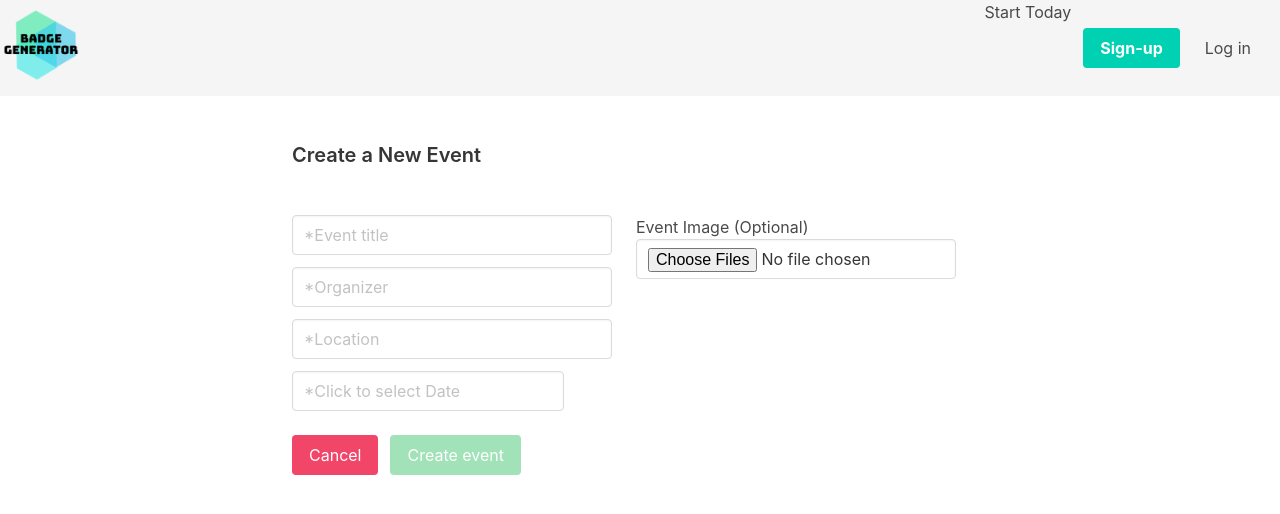
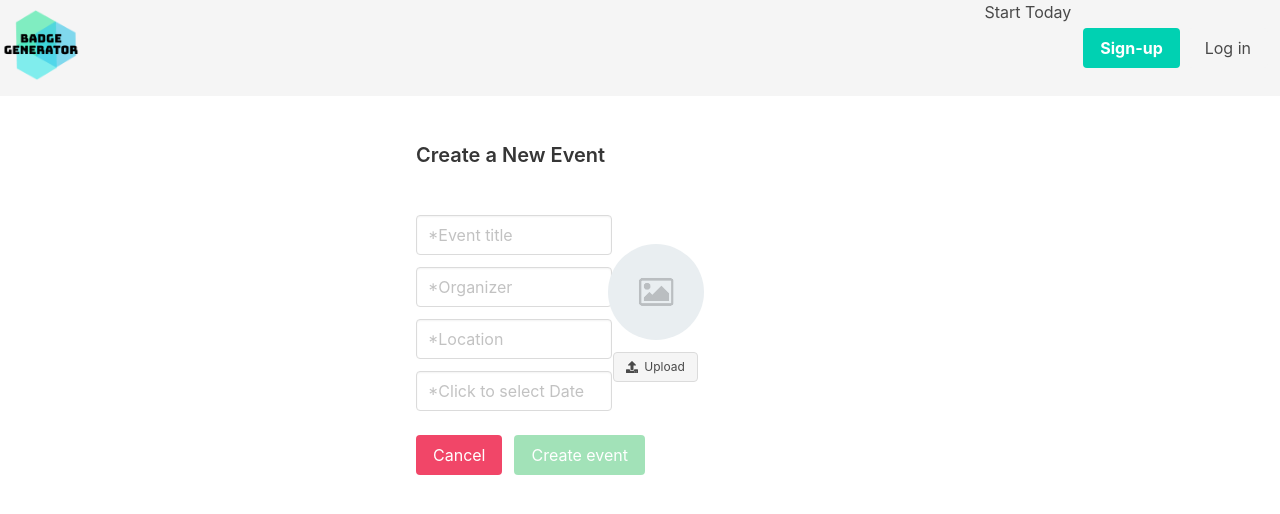
Before and after one commit to jersonmorrow/badge-generator-front-end, a React (Create React App) app: page /new-event in a window 1280 px wide. Shown: the top 514 px of the page. Built offline with nearby package versions, Linux system fonts and the light colour scheme; no server answers; sample sign-in values are in the browser's storage.

Commit message:
[Update] image field on EventForm

```diff
--- a/src/features/events/eventForm/index.jsx
+++ b/src/features/events/eventForm/index.jsx
@@ -1,11 +1,16 @@
-import React from 'react';
+import React, { useState } from 'react';
 import ReactDatePicker from 'react-datepicker';
 import 'react-datepicker/dist/react-datepicker.css';
 import { Controller } from 'react-hook-form';
 import { Link } from 'react-router-dom';
+import defaultImage from '../../../assets/default-image.png';
 
 function EventForm(props) {
   const { onSubmit, register, errors, control, formState } = props;
+  const [picture, setPicture] = useState(defaultImage);
+  const onChangePicture = (e) => {
+    setPicture(URL.createObjectURL(e.target.files[0]));
+  };
 
   return (
     <form onSubmit={onSubmit} encType="multipart/form-data">
@@ -86,16 +91,37 @@ function EventForm(props) {
         </div>
 
         <div className="column is-flex">
-          <div className="is-flex-direction-column is-align-items-center is-justify-content-center	">
-            <p>Event Image (Optional)</p>
+          <div className="column is-one-fifth is-flex is-flex-direction-column is-justify-content-center  is-align-items-center">
+            <figure className="image is-96x96">
+              <img
+                width="96px"
+                className="is-rounded is-vcentered"
+                src={picture}
+                alt="event-image"
+              />
+            </figure>
+
+            <div className="field mt-3">
+              <div className="file is-small">
+                <label className="file-label">
                   <input
-              className="input"
+                    className="file-input"
                     type="file"
                     accept="image/png, image/jpeg"
                     multiple="false"
                     name="img"
                     ref={register}
+                    onChange={onChangePicture}
                   />
+                  <span className="file-cta">
+                    <span className="file-icon">
+                      <i className="fas fa-upload"></i>
+                    </span>
+                    <span className="file-label">Upload</span>
+                  </span>
+                </label>
+              </div>
+            </div>
           </div>
         </div>
       </div>
```
Lines whose indentation alone changed are shown as unchanged.
